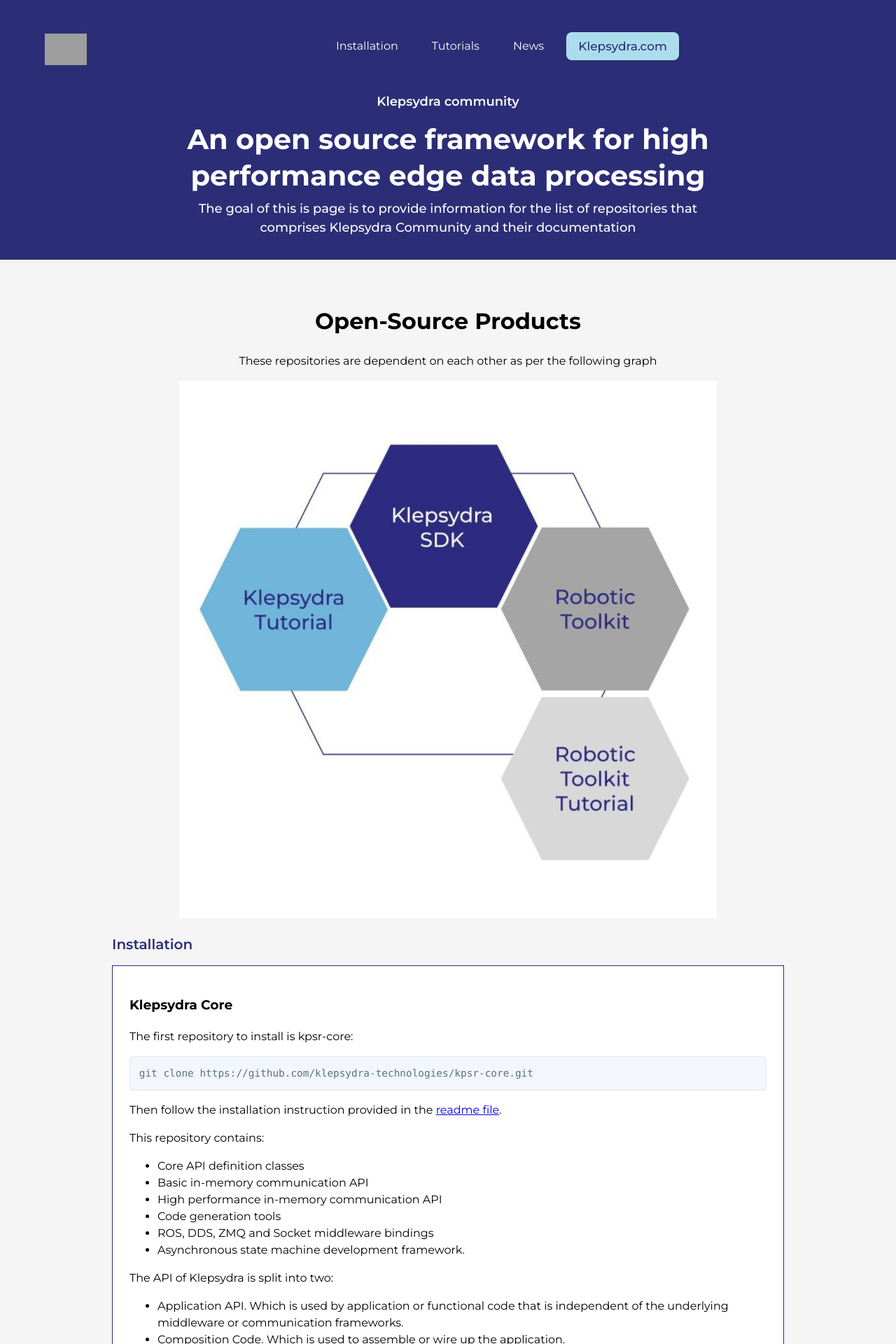
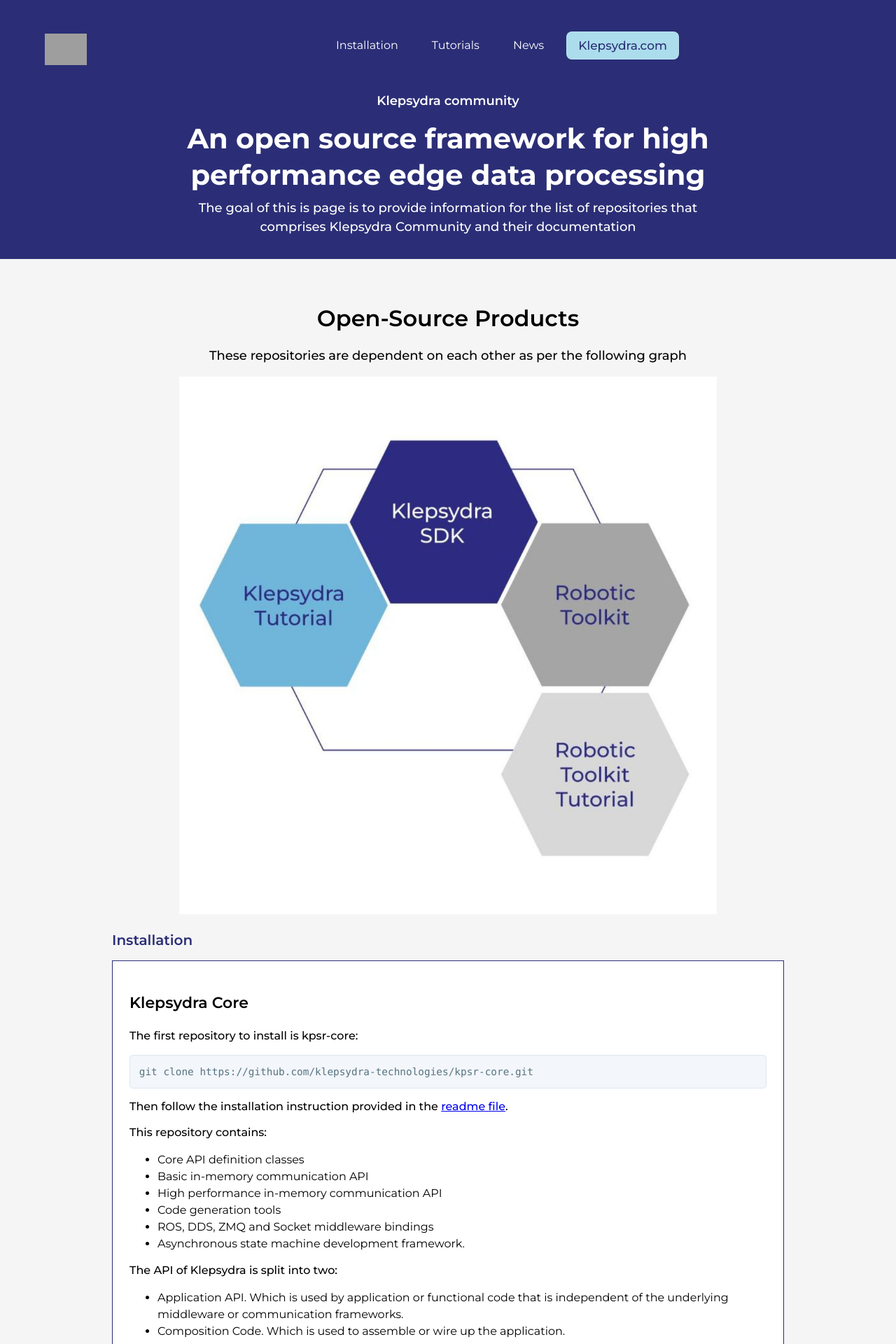
Before and after one commit to klepsydra-technologies/klepsydra-technologies.github.io, a Jekyll site: the page built from index.html, in a window 1280 px wide. Shown: the top 1920 px of the page at 70% size. Built offline with Jekyll 4.4.1, drawn with Linux system fonts in a browser that asks for light colours; grey boxes are pictures that could not be loaded.

Commit message:
feat: make ui responsive

```diff
--- a/assets/css/main-content.css
+++ b/assets/css/main-content.css
@@ -1,3 +1,17 @@
+p {
+    font-style: normal;
+    font-weight: 500;
+    font-size: 16px;
+    line-height: 130%;
+}
+
+h3 {
+    font-style: normal;
+    font-weight: 600;
+    font-size: 22px;
+    line-height: 130%;
+}
+
 .home {
     color: #000000;
     padding: 4rem 10rem;
@@ -21,6 +35,21 @@
 
 .repository-diagram-title {
     margin-top: 0;
+    font-style: normal;
+    font-weight: 600;
+    font-size: 32px;
+    line-height: 130%;
+}
+
+.repository-diagram-description {
+    font-style: normal;
+    font-weight: 500;
+    font-size: 18px;
+    line-height: 130%;
+}
+
+.more-info-btn {
+    margin-top: 3.5rem;
 }
 
 .card {
@@ -67,3 +96,35 @@
 .tutorials .card + .card {
     margin-left: 20px;
 }
+
+/*Mobile*/
+@media screen and (max-width: 42em) {
+    .home {
+        padding: 1rem 2rem;
+    }
+    .tutorials {
+        flex-direction: column;
+    }
+
+    .tutorials .card {
+        max-width: 100%;
+        max-height: 100%;
+    }
+
+    .tutorials .card + .card {
+        margin-top: 2rem;
+        margin-left: 0;
+    }
+}
+
+/*Tablet*/
+@media screen and (max-width: 62em) {
+    .tutorials {
+        flex-direction: column;
+    }
+
+    .tutorials .card + .card {
+        margin-left: 0;
+        margin-top: 2rem;
+    }
+}
--- a/index.html
+++ b/index.html
@@ -10,7 +10,7 @@
 <div id="home" class="home">
     <div class="repository-diagram">
         <h1 class="repository-diagram-title">Open-Source Products</h1>
-        <p>These repositories are dependent on each other as per the following graph</p>
+        <p class="repository-diagram-description">These repositories are dependent on each other as per the following graph</p>
         <img class="repository-diagram-image" src="./images/opensource_products.jpg" alt="open source products">
     </div>
 
@@ -46,7 +46,7 @@
                 Our event loop follows a similar design pattern to NodeJS Event Emiter. Although Klepsydra implementation is completely different, the behaviour is the same as all the events happen in one thread. Since the timers and subscriptions are single threaded, there is no need to use any locks.
             </p>
 
-            <a href="https://klepsydra-technologies.github.io/sections/ros/ros2" target="_blank" class="btn-tertiary card-btn">More info</a>
+            <a href="https://klepsydra-technologies.github.io/sections/ros/ros2" target="_blank" class="btn-tertiary card-btn more-info-btn">More info</a>
         </div>
     </div>
 
```
